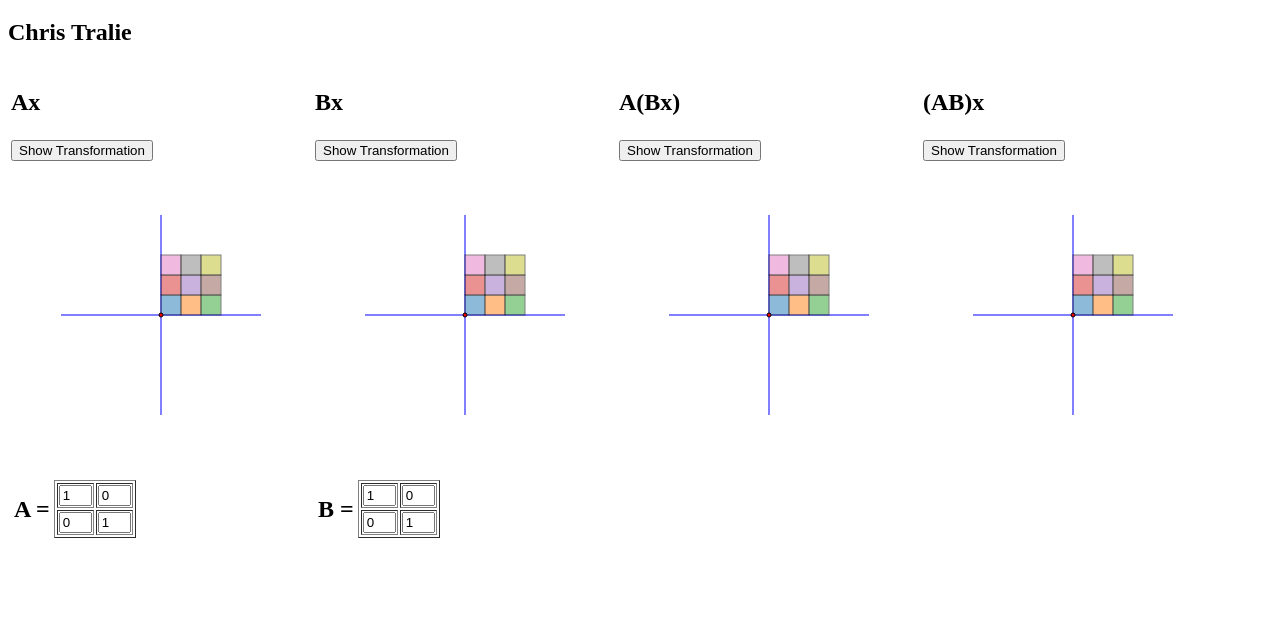
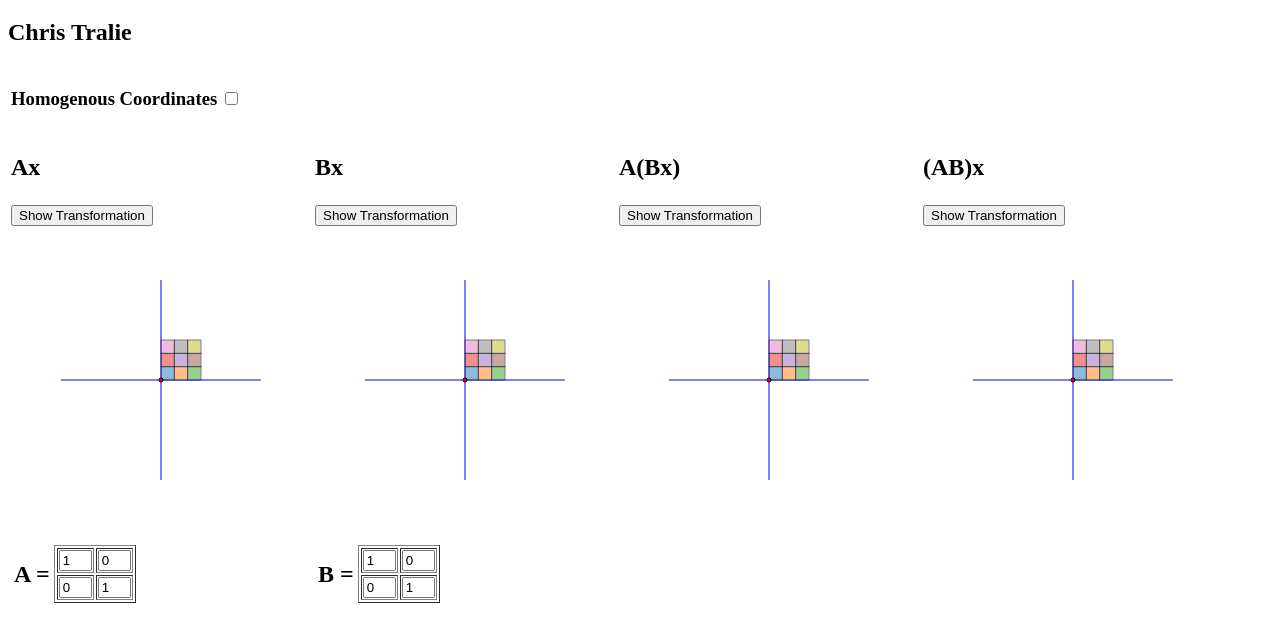
Before and after one commit to Ursinus-CS476-F2020/MatrixTransformationsLive, a plain HTML site: page index.html in a window 1280 px wide. Shown: the part 61-702 px from the top of the page. Drawn offline with Linux system fonts and the light colour scheme.

Commit message:
Adding checkbox for homogenous coordinates

```diff
--- a/index.html
+++ b/index.html
@@ -27,11 +27,32 @@
 <h1>Matrix Multiplication And Composition Demo</h1>
 <h2>Chris Tralie</h2>
 
+<table>
+    <tr>
+        <td>
+            <h3>Homogenous Coordinates</h3>
+        </td>
+        <td>
+            <input type = "checkbox" id = "homogenous"></input>
+        </td>
+    </tr>
+</table>
 <div id = "matrixdisplay"></div>
 
 
 <script>
-add2CompositionMatrixWidgets("matrixdisplay", false, 300, 300, 60);
+    let homogenous = document.getElementById("homogenous");
+    let matrixDisplay = document.getElementById("matrixdisplay");
+    let width = 300;
+    let height = 300;
+    let sideLength = 40;
+    let table = add2CompositionMatrixWidgets(matrixDisplay, homogenous.checked, width, height, sideLength);
+
+    homogenous.onclick = function() {
+        matrixDisplay.removeChild(table);
+        table = add2CompositionMatrixWidgets(matrixDisplay, homogenous.checked, width, height, sideLength);
+    };
+
 </script>
 
 </body>
--- a/jsmatrix.js
+++ b/jsmatrix.js
@@ -209,9 +209,10 @@ function mat3ToSVG(m, sideLen) {
     return ret;
 }
 
+const EYE = [1, 0, 0, 1, 0, 0];
 function transform(label, As, delay, sideLen) {
     let shape = d3.select("#shape_"+label);
-    shape.attr("transform", "matrix([1, 0, 0, 1, 0, 0])");
+    shape.attr("transform", "matrix(" + EYE + ")");
     As.forEach(function(A, index) {
         shape.transition().delay(delay*(index+1))
         .attr("transform", "matrix("+mat3ToSVG(A, sideLen)+")");
@@ -221,7 +222,7 @@ function transform(label, As, delay, sideLen) {
 /**
  * Add the matrix widgets to a particular div element
  * for Ax, Bx, A(Bx), and (AB)x
- * @param {string} id ID of parent element
+ * @param {dom element} parent Parent element to which to add this widget
  * @param {boolean} homogenous Whether to use homogenous coordinates
  * @param {float} width Width of each transformation plot in pixels
  * @param {float} height Height of each transformation plot in pixels
@@ -229,7 +230,7 @@ function transform(label, As, delay, sideLen) {
  * @param {glMatrix.mat3} AInit Initial A matrix
  * @param {glMatrix.mat3} BInit Initial B matrix
  */
-function add2CompositionMatrixWidgets(id, homogenous, width, height, sideLen, AInit, BInit) {
+function add2CompositionMatrixWidgets(parent, homogenous, width, height, sideLen, AInit, BInit) {
     if (AInit === undefined) {
         AInit = glMatrix.mat3.create();
     }
@@ -237,7 +238,6 @@ function add2CompositionMatrixWidgets(id, homogenous, width, height, sideLen, AI
         BInit = glMatrix.mat3.create();
     }
     let labels = ["Ax", "Bx", "A(Bx)", "(AB)x"];
-    let parent = document.getElementById(id);
     let table = document.createElement("table");
     parent.appendChild(table);
     // First row with labels
@@ -282,4 +282,5 @@ function add2CompositionMatrixWidgets(id, homogenous, width, height, sideLen, AI
         glMatrix.mat3.multiply(BA, B, A);
         transform(3, [BA], 1000, sideLen);
     }
+    return table;
 }
```
